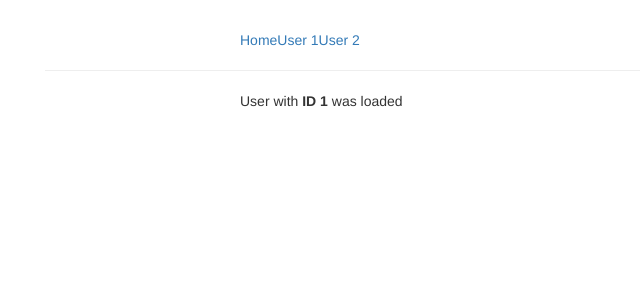
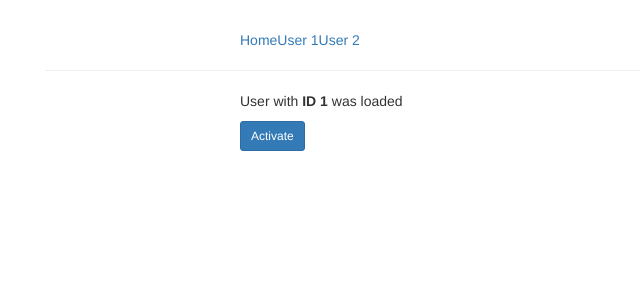
Before and after one commit to pcvenk/ng2-Observables, an Angular app: page /user/1 in a window 1280 px wide. Shown: the top 300 px of the page, without its empty margins (25-665 px from the left). Built offline with nearby package versions, Linux system fonts and the light colour scheme.

Commit message:
Created a user service with a new Subject

```diff
--- a/src/app/app.module.ts
+++ b/src/app/app.module.ts
@@ -5,6 +5,7 @@ import { AppComponent } from './app.component';
 import { HomeComponent } from './home/home.component';
 import { UserComponent } from './user/user.component';
 import { AppRoutingModule } from './app-routing.module';
+import { UserService } from './user/user.service';
 
 @NgModule({
   declarations: [
@@ -16,7 +17,7 @@ import { AppRoutingModule } from './app-routing.module';
     BrowserModule,
     AppRoutingModule
   ],
-  providers: [],
+  providers: [UserService],
   bootstrap: [AppComponent]
 })
 export class AppModule { }
--- a/src/app/home/home.component.ts
+++ b/src/app/home/home.component.ts
@@ -32,14 +32,20 @@ export class HomeComponent implements OnInit, OnDestroy {
         observer.next('Second Package');
       }, 4000);
       setTimeout(() => {
-        observer.error('Error was detected');
+        observer.complete();
       }, 5000);
     });
 
     this.observableSubscription = myObservable.subscribe(
-      (data: string) => { console.log(data); },
-      (error: string) => { console.log(error); },
-      () => { console.log('completed'); }
+      (data: string) => {
+        console.log(data);
+        },
+      (error: string) => {
+        console.log(error);
+        },
+      () => {
+        console.log('completed');
+      }
     );
   }
 
--- a/src/app/user/user.component.html
+++ b/src/app/user/user.component.html
@@ -1 +1,2 @@
 <p>User with <strong>ID {{ id }}</strong> was loaded</p>
+<button class="btn btn-sm btn-primary" (click)="onActivate()">Activate</button>
--- a/src/app/user/user.component.ts
+++ b/src/app/user/user.component.ts
@@ -1,5 +1,6 @@
 import { Component, OnInit } from '@angular/core';
 import { ActivatedRoute, Params } from '@angular/router';
+import {UserService} from './user.service';
 
 @Component({
   selector: 'app-user',
@@ -9,7 +10,8 @@ import { ActivatedRoute, Params } from '@angular/router';
 export class UserComponent implements OnInit {
   id: number;
 
-  constructor(private route: ActivatedRoute) { }
+  constructor(private route: ActivatedRoute,
+              private userService: UserService) { }
 
   ngOnInit() {
     this.route.params
@@ -20,4 +22,8 @@ export class UserComponent implements OnInit {
       );
   }
 
+  onActivate() {
+    this.userService.userActivated.next(this.id);
+  }
+
 }
--- /dev/null
+++ b/src/app/user/user.service.ts
@@ -0,0 +1,5 @@
+import {Subject} from 'rxjs/Subject';
+
+export class UserService {
+  userActivated = new Subject();
+}
```
